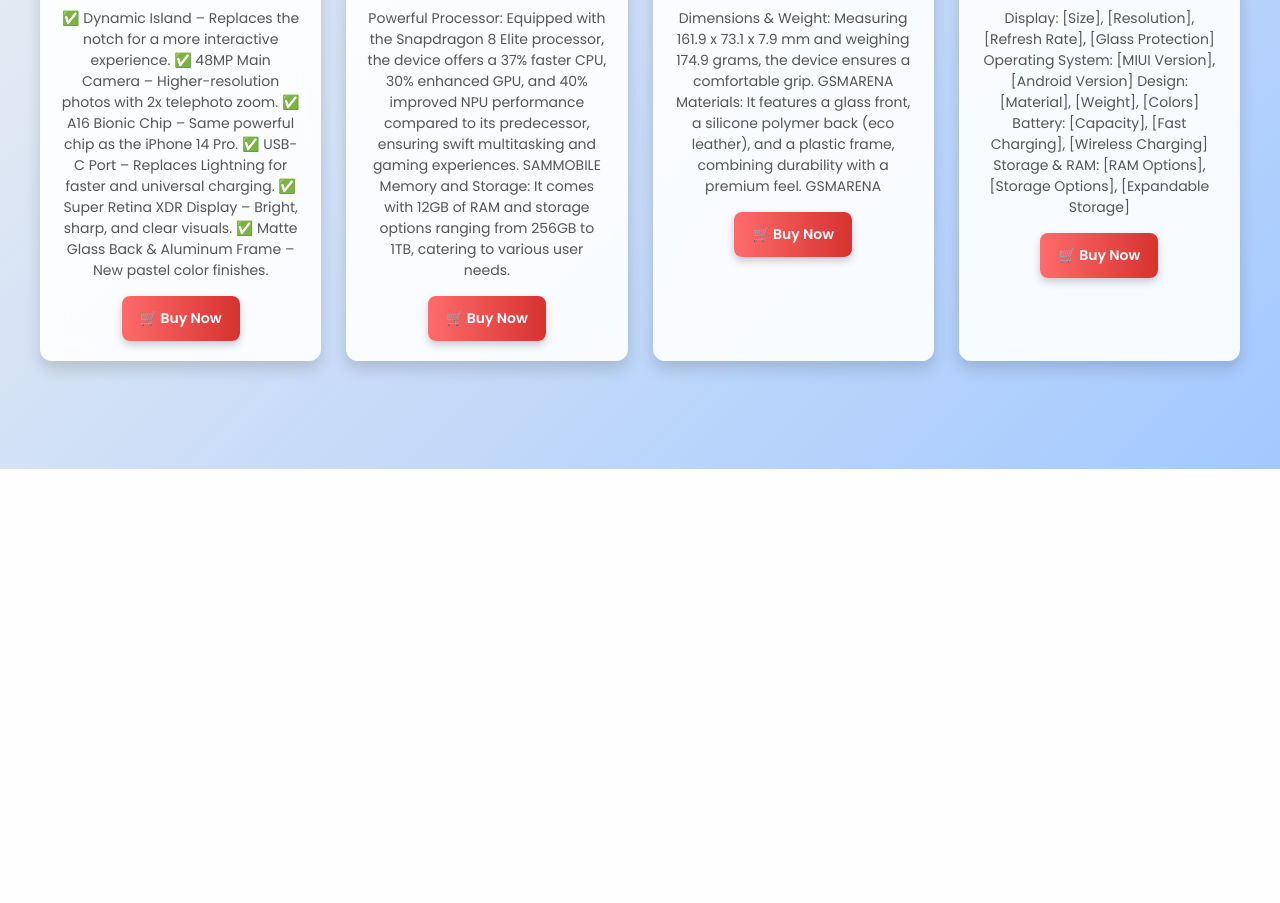
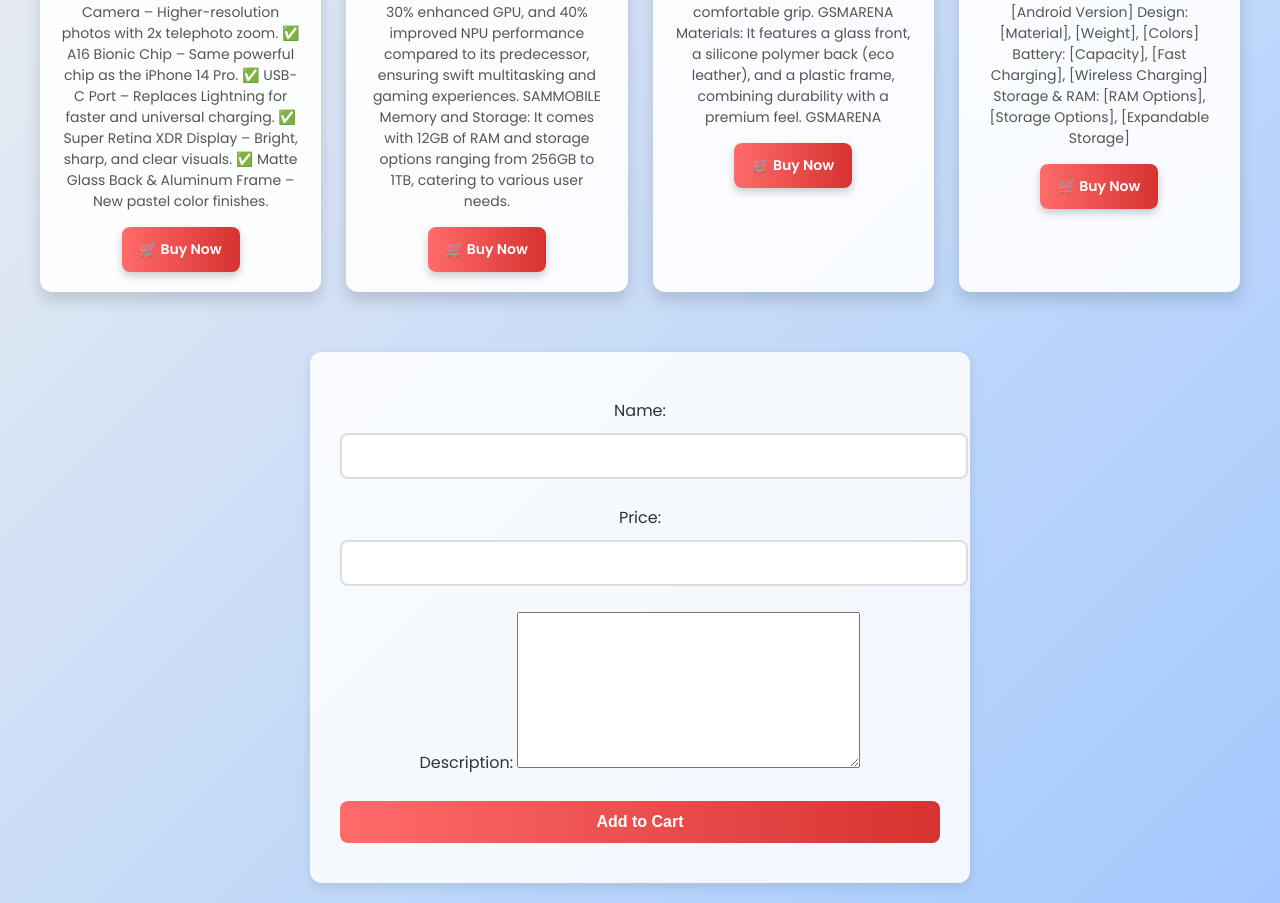
Before and after one commit to MayurPol-001/Ecommerce-website-, a Django app: page /Electronics/Product/ in a window 1280 px wide. Shown: the part 331-1234 px from the top of the page. Before the commit the page ends 800 px from the top, so only its background shows below. Run offline with Django 5.2, Linux system fonts and the light colour scheme; data comes from the database, SQL or seed files in the repository; both versions use the stored data as it was after the commit.

Commit message:
Initial commit

```diff
--- a/Electronics/Templates/Electronics/Product_details.html
+++ b/Electronics/Templates/Electronics/Product_details.html
@@ -141,6 +141,52 @@
             background: linear-gradient(90deg, #d63230, #a52120);
         }
 
+        /* Form Styling */
+        .form-container {
+            background: rgba(255, 255, 255, 0.85);
+            padding: 30px;
+            border-radius: 12px;
+            box-shadow: 0 4px 12px rgba(0, 0, 0, 0.1);
+            width: 100%;
+            max-width: 600px;
+            margin: 20px auto;
+            z-index: 2;
+            text-align: center;
+        }
+
+        .form-container input,
+        .form-container select {
+            width: 100%;
+            padding: 12px;
+            margin: 10px 0;
+            font-size: 16px;
+            border: 2px solid #ddd;
+            border-radius: 8px;
+            outline: none;
+            transition: border-color 0.3s ease;
+        }
+
+        .form-container input:focus,
+        .form-container select:focus {
+            border-color: #ff6b6b;
+        }
+
+        .form-container input[type="submit"] {
+            background: linear-gradient(90deg, #ff6b6b, #d63230);
+            color: white;
+            border: none;
+            cursor: pointer;
+            font-weight: bold;
+            transition: all 0.3s ease-in-out;
+            border-radius: 8px;
+            font-size: 16px;
+            padding: 12px 18px;
+        }
+
+        .form-container input[type="submit"]:hover {
+            background: linear-gradient(90deg, #d63230, #a52120);
+        }
+
         /* Responsive Design */
         @media (max-width: 768px) {
             .product-container {
@@ -173,5 +219,13 @@
         {% endfor %}
     </div>
 
+    <!-- Form Container -->
+    <div class="form-container">
+        <form method="post">
+        {% csrf_token %}            <!--To Prevent Attack-->
+        {{ form.as_p }}
+        <input type="submit" value="Add to Cart">
+    </div>
+
 </body>
 </html>
--- /dev/null
+++ b/Electronics/forms.py
@@ -0,0 +1,7 @@
+from django import forms
+from .models import Product
+
+class ProductForm(forms.ModelForm):
+    class Meta:
+        model = Product
+        fields = ['id','name','price','description']
--- a/Electronics/models.py
+++ b/Electronics/models.py
@@ -7,3 +7,6 @@
     name = models.CharField(max_length=100)
     price = models.IntegerField()
     description = models.TextField()
+
+    def  __str__(self):
+        return self.name
--- a/Electronics/views.py
+++ b/Electronics/views.py
@@ -1,5 +1,6 @@
 from django.shortcuts import render
 from .models import Product
+from .forms import ProductForm
 
 # Create your views here.
 
@@ -9,5 +10,10 @@
 
 
 def Product_details(request):
-    prod = Product.objects.all()
-    return render(request,'Electronics/Product_details.html',{'prod':prod})
+    prod = Product.objects.all()          #Creating Objects
+    form = ProductForm()
+    if request.method == 'POST':
+        form = ProductForm(request.POST)
+        if form.is_valid():
+            form.save()
+    return render(request,'Electronics/Product_details.html',{'prod':prod,'form':form})
```
Also changed, not shown: db.sqlite3.
